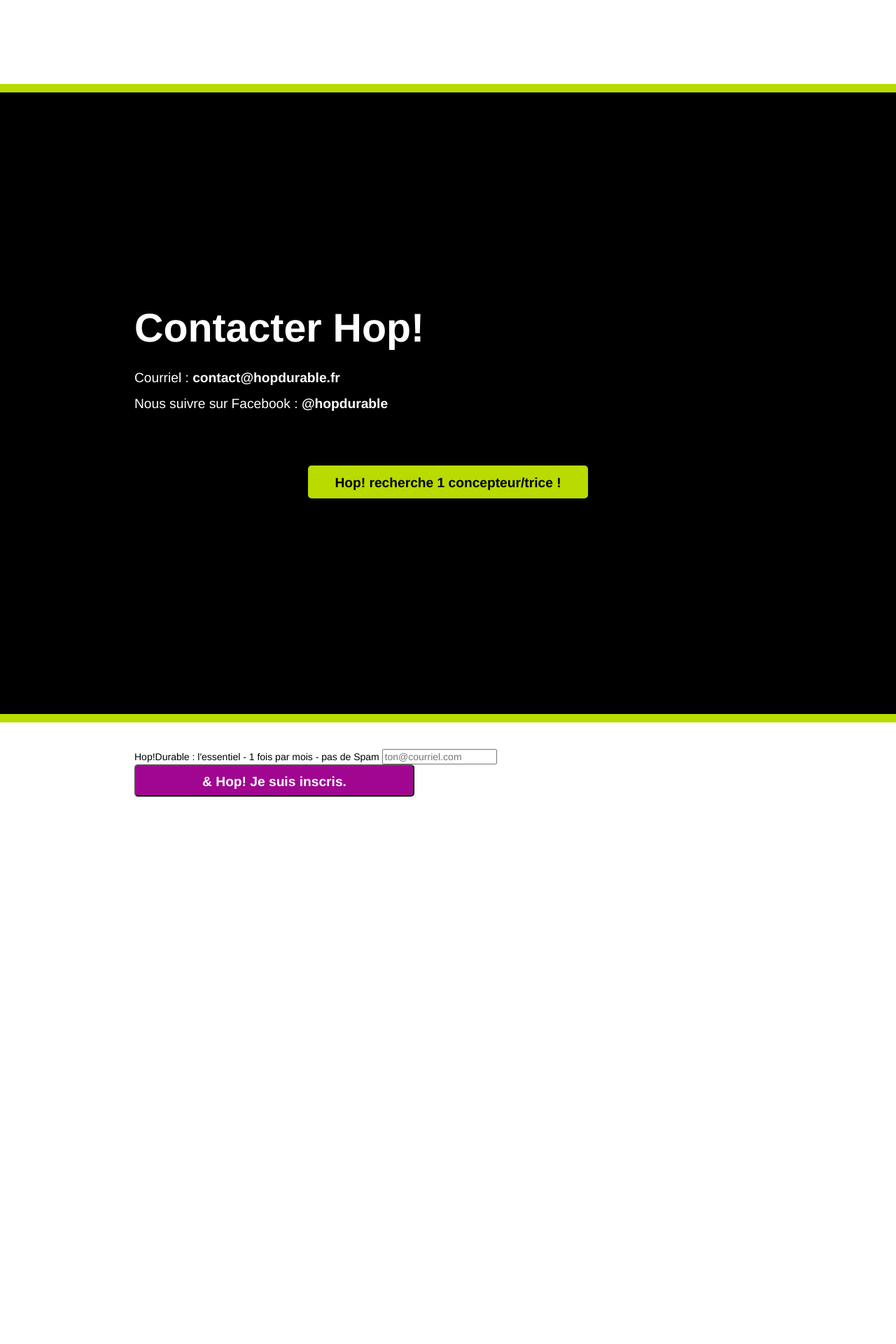
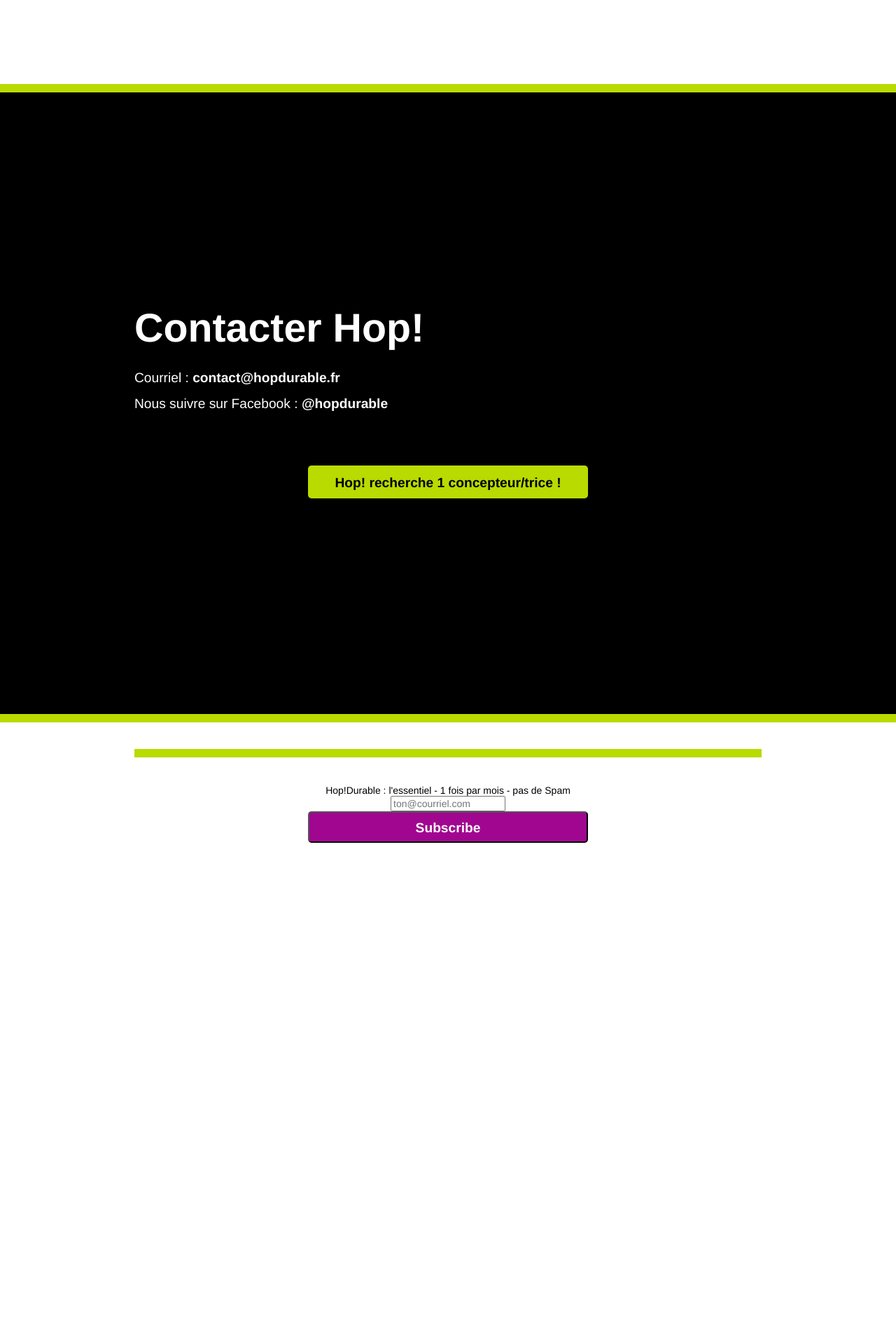
Before and after one commit to pierrenault/hopdurable.github.io, a Jekyll site: the page built from index.md, in a window 1280 px wide. Shown: the part 4380-6300 px from the top of the page at 70% size. Built offline with Jekyll 4.4.1, drawn with Linux system fonts in a browser that asks for light colours; comment, search, counter and statistics services are not loaded.

Commit message:
Update index.md

```diff
--- a/index.md
+++ b/index.md
@@ -71,11 +71,11 @@
 
 </section>
 <section markdown="1">
-
+<section class="center">
 <!-- Begin MailChimp Signup Form -->
-<link href="//cdn-images.mailchimp.com/embedcode/horizontal-slim-10_7.css" rel="stylesheet" type="text/css">
+<link href="//cdn-images.mailchimp.com/embedcode/slim-10_7.css" rel="stylesheet" type="text/css">
 <style type="text/css">
-	#mc_embed_signup{background:#fff; clear:left; font:14px Helvetica,Arial,sans-serif; width:100%;}
+	#mc_embed_signup{background:#fff; clear:left; font:14px Helvetica,Arial,sans-serif; }
 	/* Add your own MailChimp form style overrides in your site stylesheet or in this style block.
 	   We recommend moving this block and the preceding CSS link to the HEAD of your HTML file. */
 </style>
@@ -86,7 +86,7 @@
 	<input type="email" value="" name="EMAIL" class="email" id="mce-EMAIL" placeholder="ton@courriel.com" required>
     <!-- real people should not fill this in and expect good things - do not remove this or risk form bot signups-->
     <div style="position: absolute; left: -5000px;" aria-hidden="true"><input type="text" name="b_16d0d1fba4d36823e8001211b_7f460ab61a" tabindex="-1" value=""></div>
-    <div class="clear"><input type="submit" value="& Hop! Je suis inscris." name="subscribe" id="mc-embedded-subscribe" class="button"></div>
+    <div class="clear"><input type="submit" value="Subscribe" name="& Hop! je suis inscris." id="mc-embedded-subscribe" class="button"></div>
     </div>
 </form>
 </div>
```
